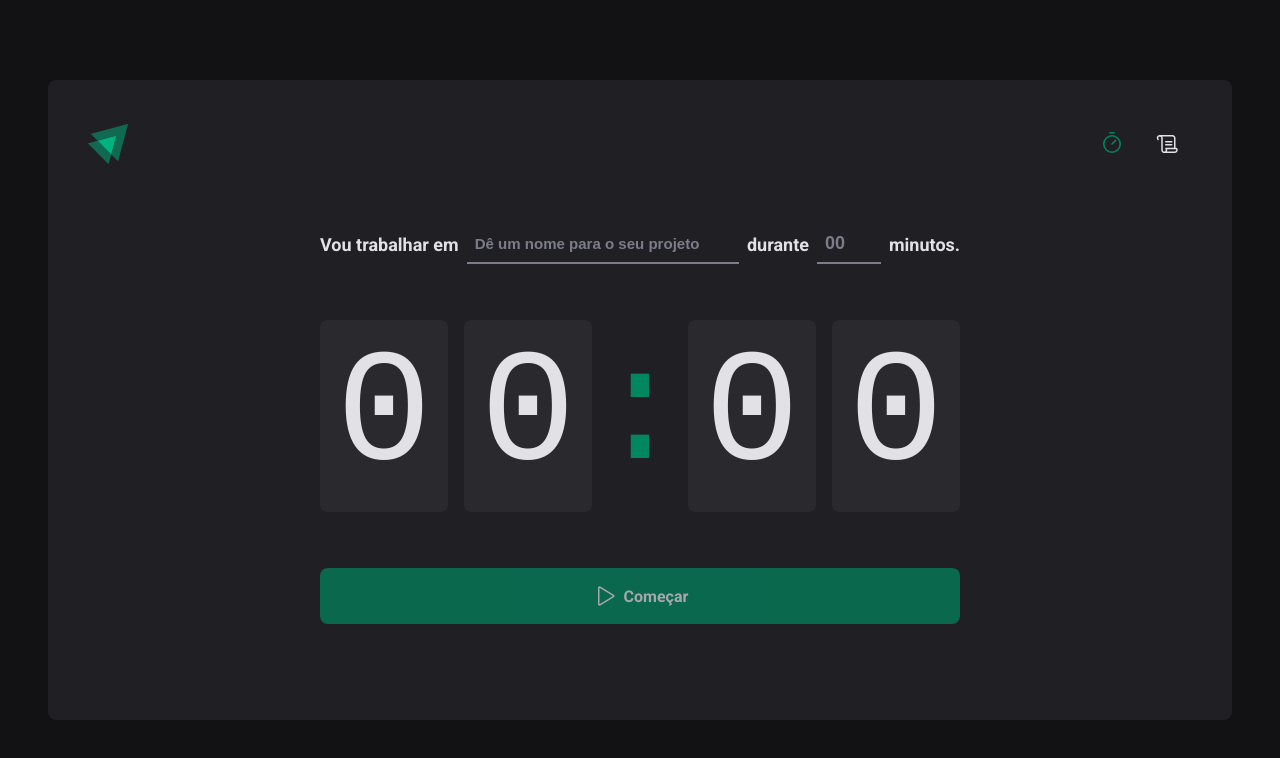
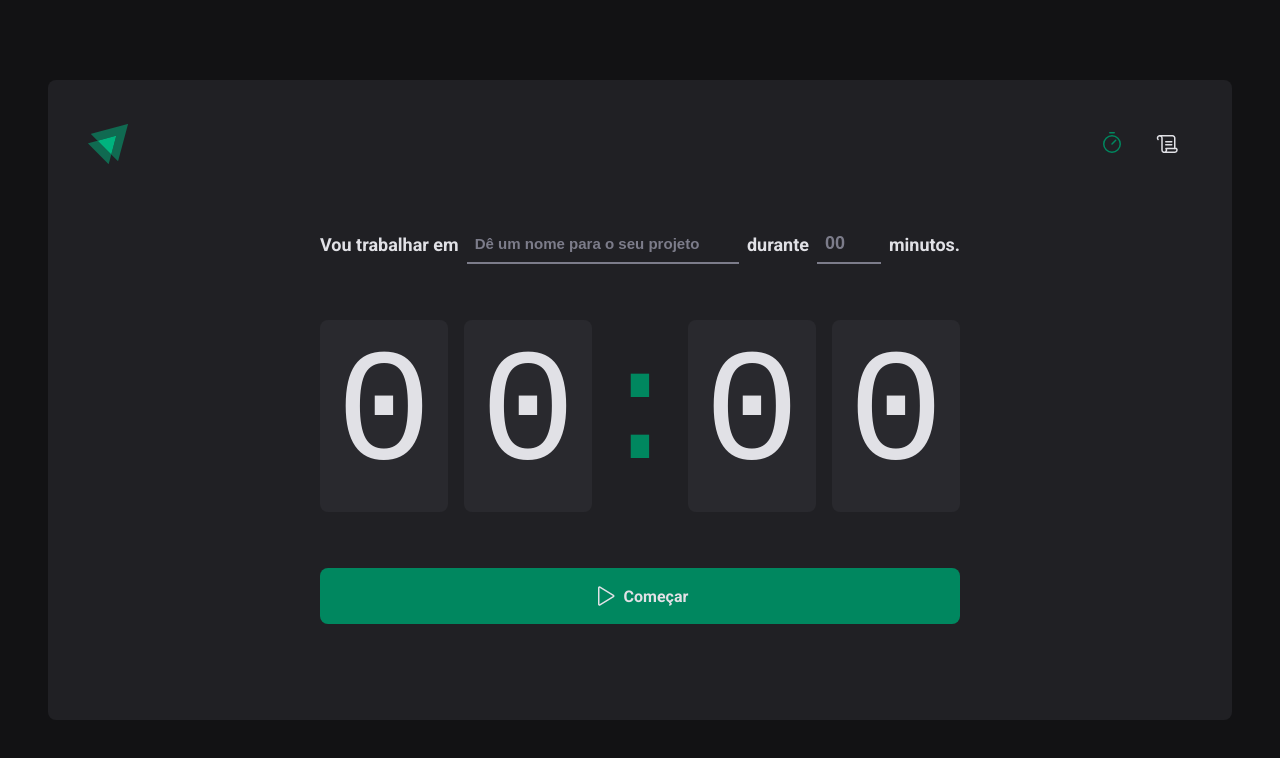
Before and after one commit to henriquedouradoo/pomodoro-react, a React (Vite) app: page / in a window 1280 px wide. Shown: the top 758 px of the page. Built offline with nearby package versions, Linux system fonts and the light colour scheme.

Commit message:
implementando react hook form

```diff
--- a/package.json
+++ b/package.json
@@ -14,6 +14,7 @@
     "phosphor-react": "^1.4.1",
     "react": "^18.3.1",
     "react-dom": "^18.3.1",
+    "react-hook-form": "^7.52.1",
     "react-router-dom": "^6.25.1",
     "styled-components": "^6.1.12"
   },
--- a/src/pages/Home/index.tsx
+++ b/src/pages/Home/index.tsx
@@ -1,5 +1,5 @@
 import { Play } from 'phosphor-react'
-
+import { useForm } from 'react-hook-form'
 import {
   CountdownContainer,
   FormContainer,
@@ -11,15 +11,24 @@
 } from './styles'
 
 export function Home() {
+  const { register, handleSubmit, watch } = useForm()
+
+  function handleCreateNewCycle(data: any) {
+    console.log(data)
+  }
+
+  const task = watch('task')
+  const isSubmitDisabled = !task
   return (
     <HomeContainer>
-      <form>
+      <form onSubmit={handleSubmit(handleCreateNewCycle)} action="">
         <FormContainer>
           <label htmlFor="task">Vou trabalhar em</label>
           <TaskInput
             id="task"
             list="task-suggestions"
             placeholder="Dê um nome para o seu projeto"
+            {...register('task')}
           />
 
           <datalist id="task-suggestions">
@@ -37,6 +46,7 @@
             step={5}
             min={5}
             max={60}
+            {...register('minutesAmount', {valueAsNumber: true })}
           />
 
           <span>minutos.</span>
@@ -50,7 +60,7 @@
           <span>0</span>
         </CountdownContainer>
 
-        <StartCountdownButton disabled type="submit">
+        <StartCountdownButton disabled={!isSubmitDisabled} type="submit">
           <Play size={24} />
           Começar
         </StartCountdownButton>
```
Also changed, not shown: 1 other file (tests, documents, lock files or other folders).
